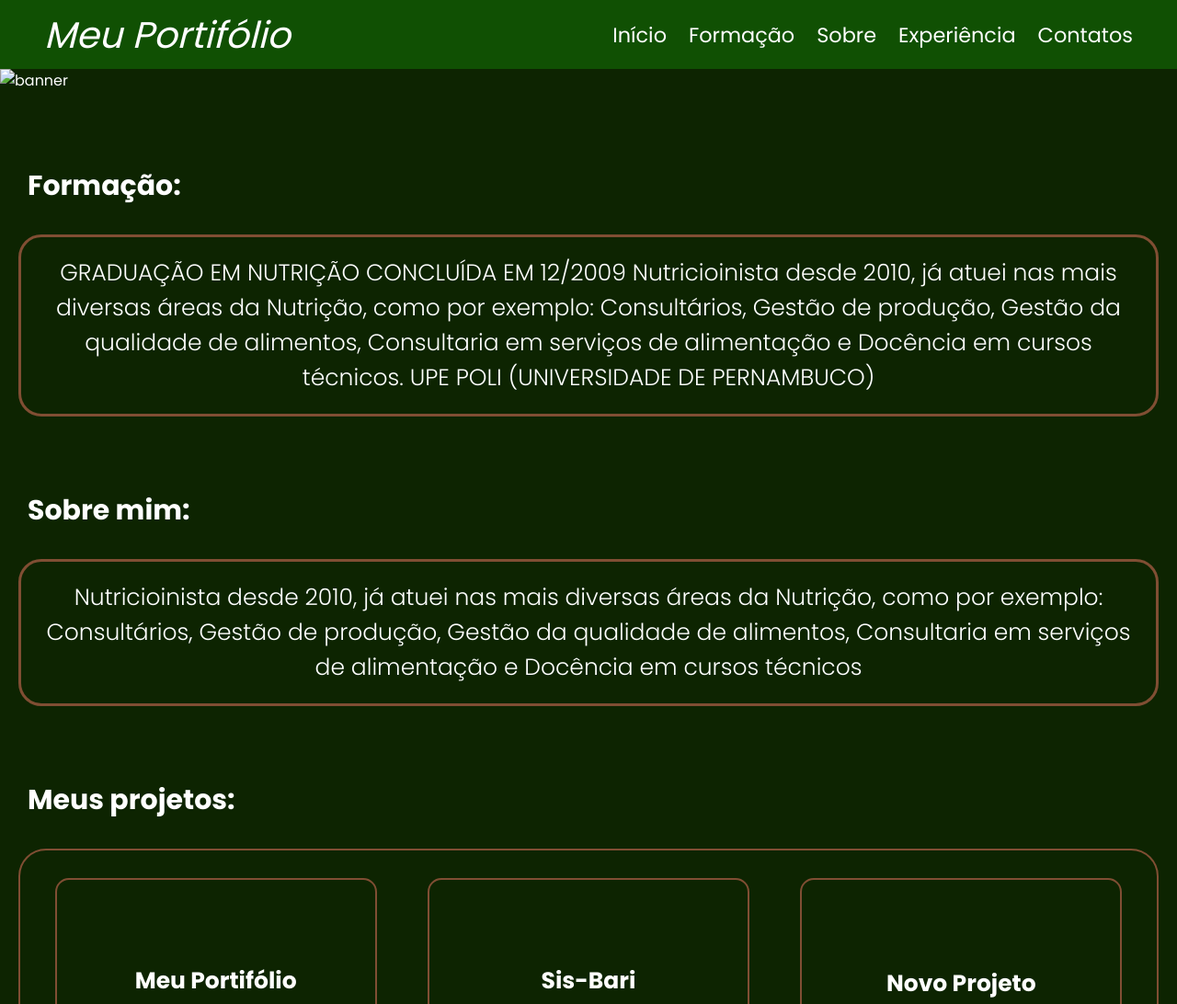
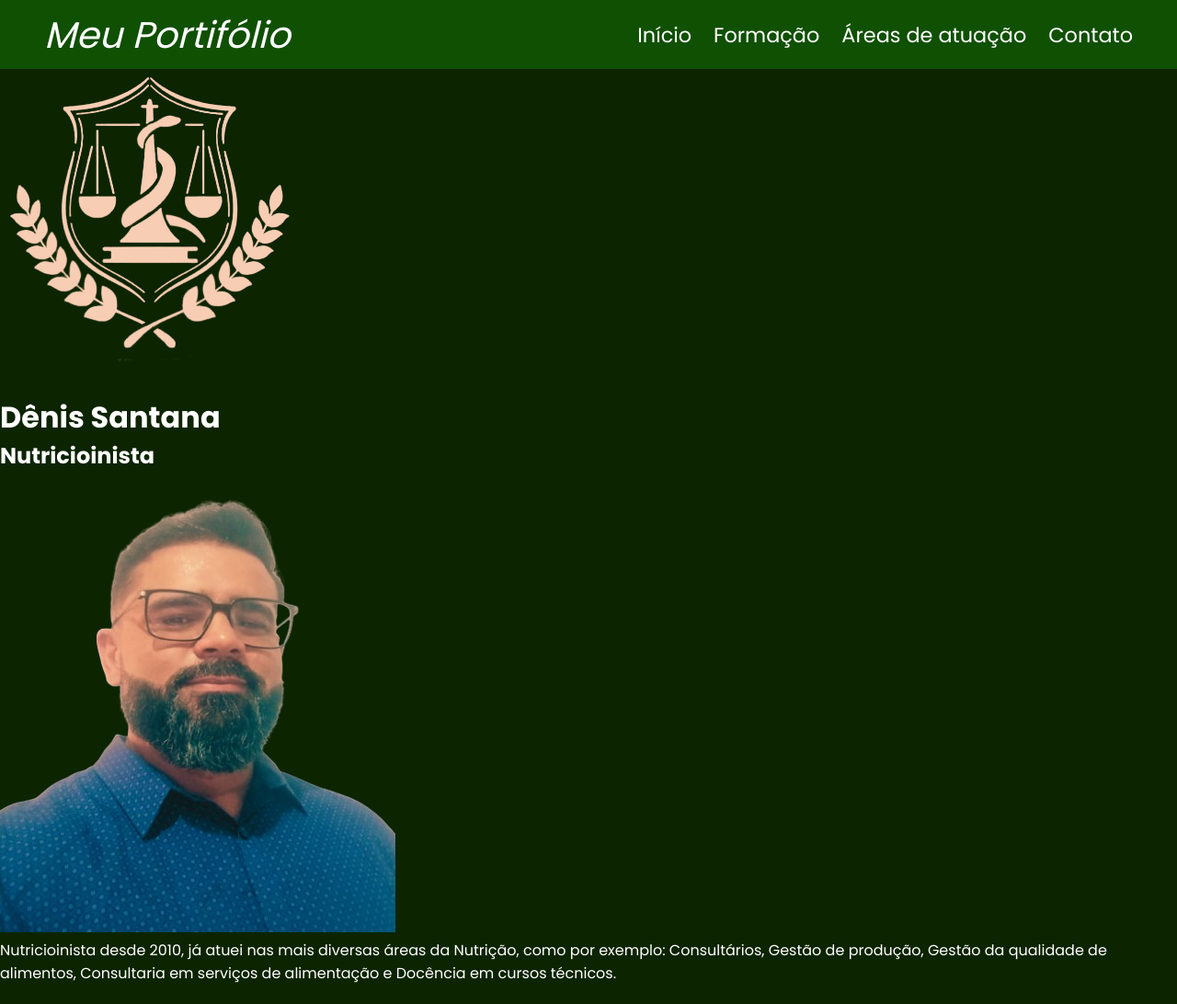
Before and after one commit to denissssantana/site-consultorio, a plain HTML site: page index.html in a window 1280 px wide. Shown: the top 1092 px of the page at 92% size. Drawn offline with nearby package versions, Linux system fonts and the light colour scheme.

Commit message:
feat - inclusao das imgs do campo main

```diff
--- a/css/style.css
+++ b/css/style.css
@@ -132,17 +132,7 @@ main {
     margin-top: 50px;
 }
 
-.banner {
-    display: flex;
-}
 
-.banner picture source {
-    width: 100%;
-}
-
-.banner img {
-    width: 100%;
-}
 
 
 
--- a/index.html
+++ b/index.html
@@ -24,9 +24,8 @@
                 <ul class="links">
                     <li><a href="#topo">Início</a></li>
                     <li><a href="#sobre">Formação</a></li>
-                    <li><a href="#tecnologias">Sobre</a></li>
-                    <li><a href="#projetos">Experiência</a></li>
-                    <li><a href="#contatos">Contatos</a></li>
+                    <li><a href="#tecnologias">Áreas de atuação</a></li>
+                    <li><a href="#projetos">Contato</a></li>
                 </ul>
                 <div class="toggle_btn">
                     <i class="fa-solid fa-bars"></i>
@@ -34,17 +33,20 @@
             </div>
             <div class="dropdown_menu">
                 <li><a href="#topo">Início</a></li>
-                <li><a href="#sobre">Sobre</a></li>
-                <li><a href="#tecnologias">Tecnologias</a></li>
-                <li><a href="#projetos">Projetos</a></li>
-                <li><a href="#contatos">Contatos</a></li>
+                <li><a href="#sobre">Formação</a></li>
+                <li><a href="#tecnologias">Áreas de atuação</a></li>
+                <li><a href="#projetos">Contato</a></li>
             </div>
         </header>
 
         <main>
-            <picture class="banner">
+            <picture class="inicio">
                 <source media="(max-width:800px)" srcset="img/banner-320.png">
-                <img src="./img/Banner1920x450.png" alt="banner">
+                <img src="img/nutri-sfundo-2.png" alt="logo">
+                <h1>Dênis Santana</h1>
+                <h2>Nutricioinista</h2>
+                <img src="img/denis4.png" alt="logo">
+                <p>Nutricioinista desde 2010, já atuei nas mais diversas áreas da Nutrição, como por exemplo: Consultários, Gestão de produção, Gestão da qualidade de alimentos, Consultaria em serviços de alimentação e Docência em cursos técnicos.</p>
             </picture>
 
             <section class="sobre">
```
Also changed, not shown: img/banner-footer2.png (added), img/banner3.png (added).
